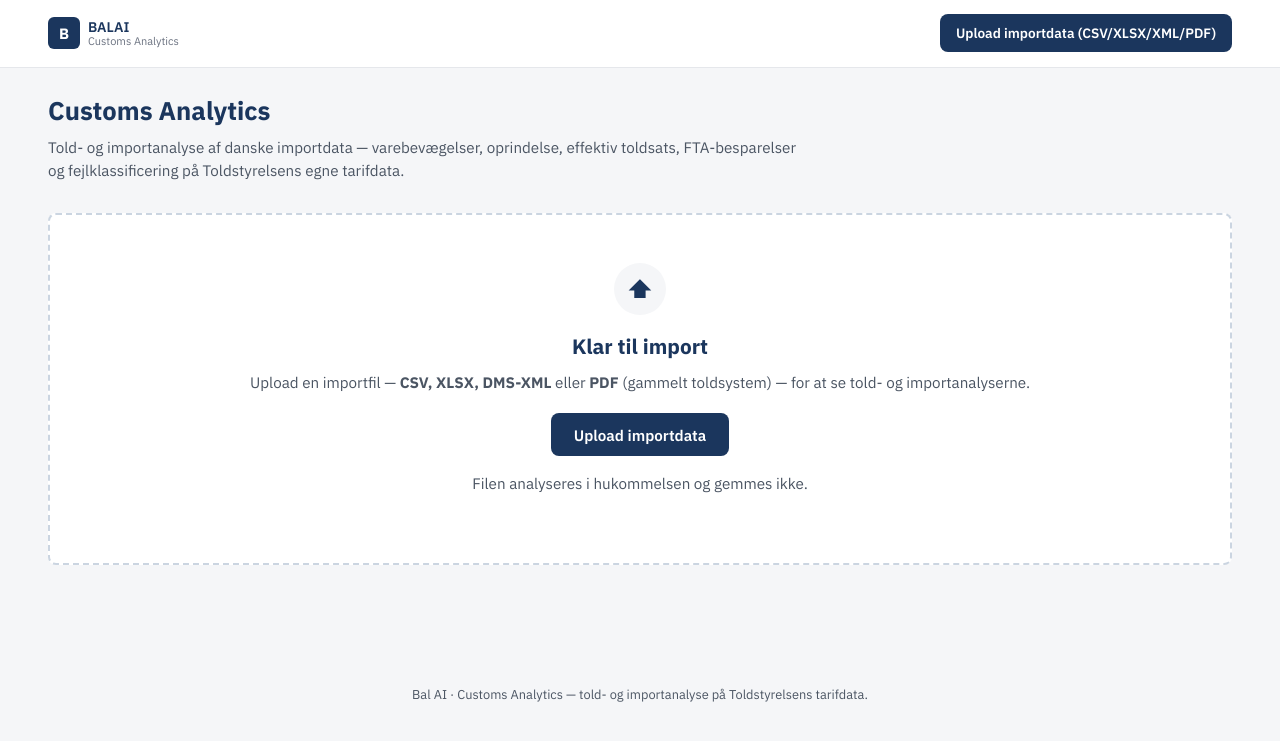
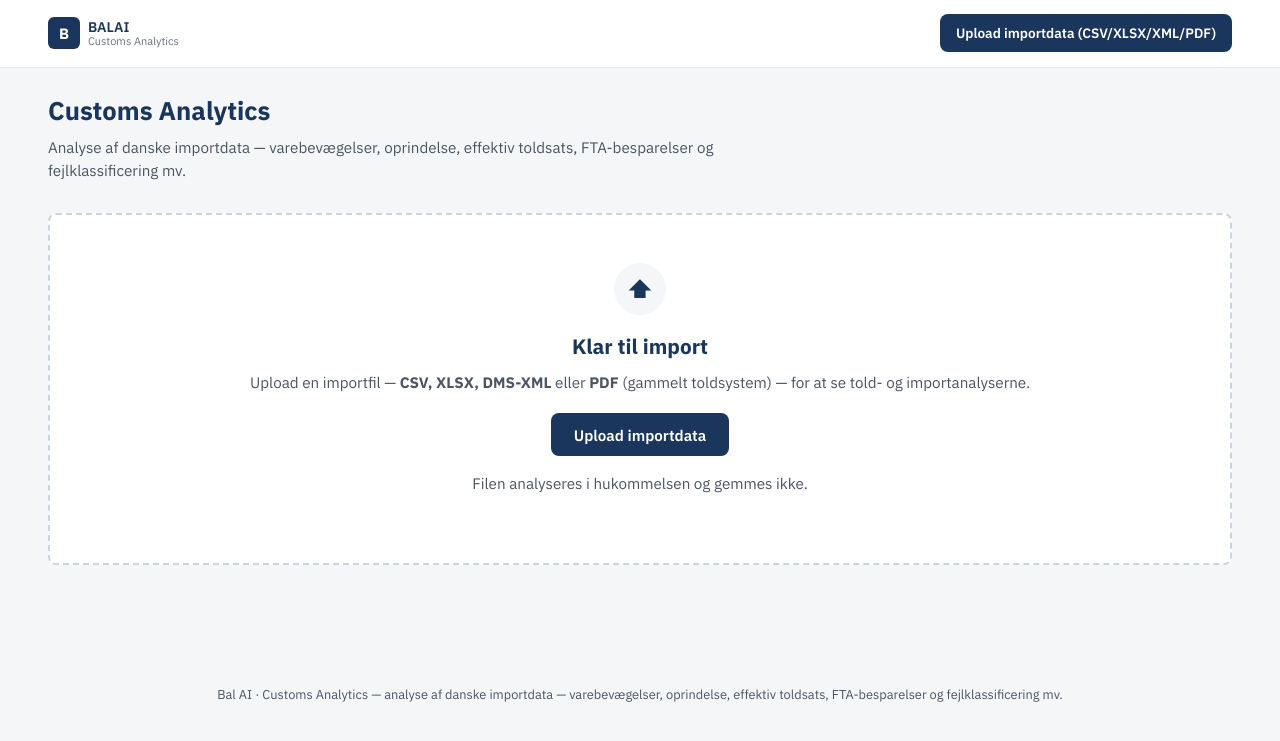
Before and after one commit to Bal1979/Customs-Analytics, a Flask app: page / in a window 1280 px wide. Shown: the top 741 px of the page. Run offline with Flask 3, Linux system fonts and the light colour scheme; the visitor is signed in with stand-in values (Sample User, id 1); data comes from the database, SQL or seed files in the repository.

Commit message:
Customs: kortere intro-tekst (top + footer) uden Toldstyrelsens-tarifdata-claim

```diff
--- a/templates/dashboard.html
+++ b/templates/dashboard.html
@@ -31,7 +31,7 @@
     <main>
         <header class="page-head">
             <h1>Customs Analytics</h1>
-            <p>Told- og importanalyse af danske importdata — varebevægelser, oprindelse, effektiv toldsats, FTA-besparelser og fejlklassificering på Toldstyrelsens egne tarifdata.</p>
+            <p>Analyse af danske importdata — varebevægelser, oprindelse, effektiv toldsats, FTA-besparelser og fejlklassificering mv.</p>
         </header>
 
         <!-- Ren start-tilstand: ingen demo-data, klar til import -->
@@ -123,7 +123,7 @@
         </section>
     </main>
 
-    <footer>Bal AI · Customs Analytics — told- og importanalyse på Toldstyrelsens tarifdata.</footer>
+    <footer>Bal AI · Customs Analytics — analyse af danske importdata — varebevægelser, oprindelse, effektiv toldsats, FTA-besparelser og fejlklassificering mv.</footer>
 
     <script src="{{ url_for('static', filename='dashboard.js') }}"></script>
 </body>
```
